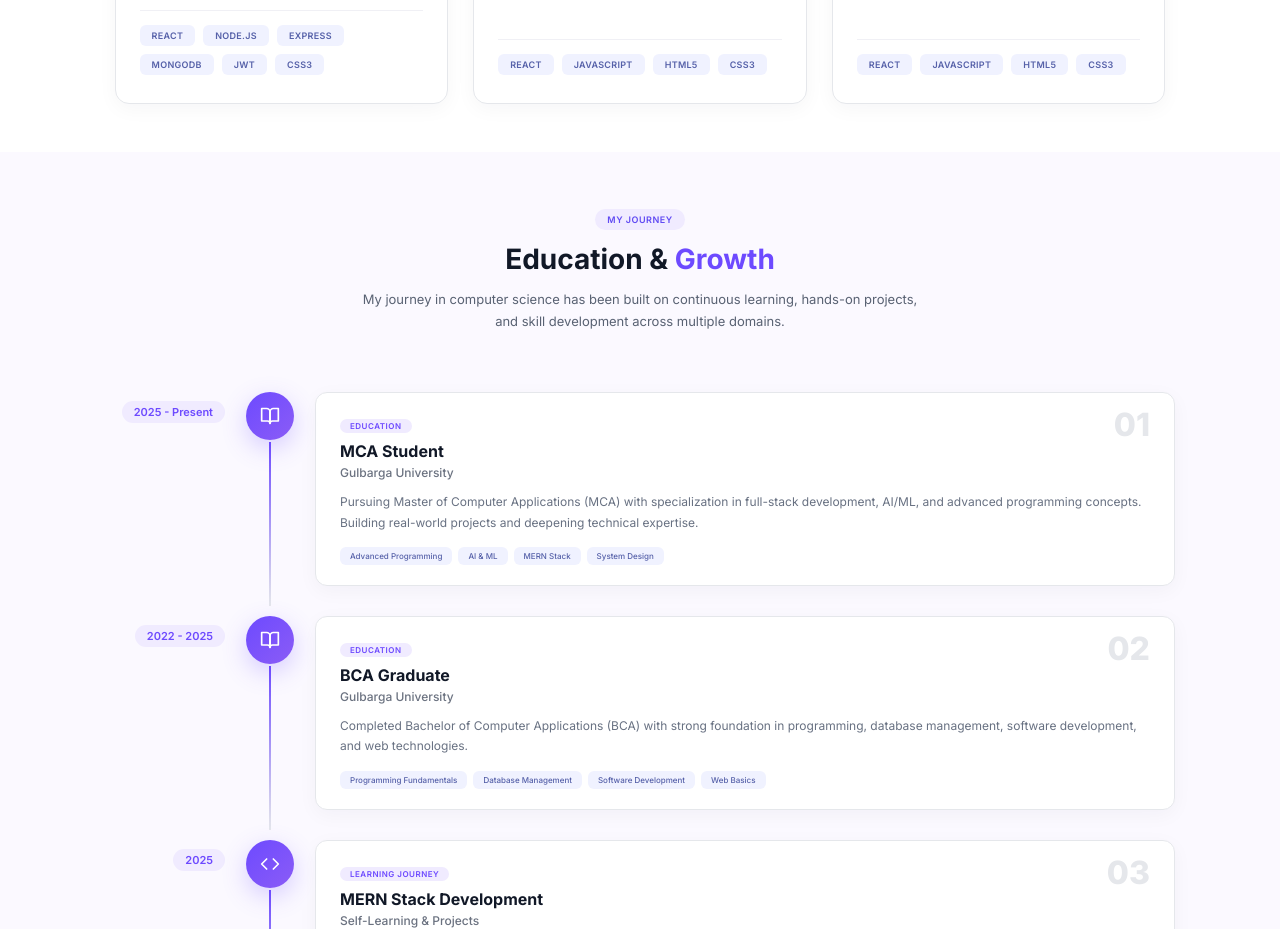
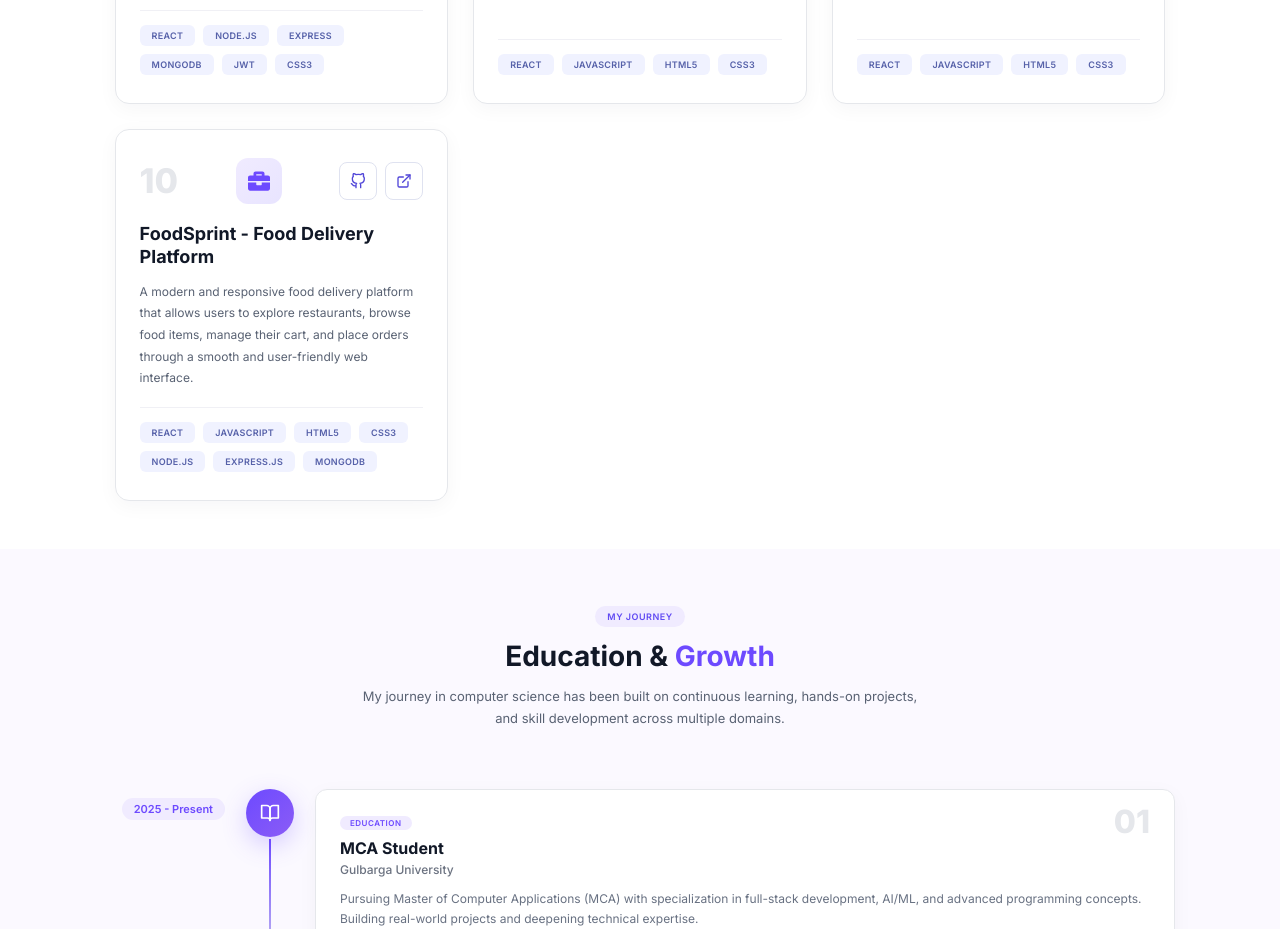
Before and after one commit to ShrishailChincholi/shrishail-devfolio, a React (Vite) app in the folder frontend/: page / in a window 1280 px wide. Shown: the part 3720-4649 px from the top of the page. Built offline with nearby package versions, Linux system fonts and the light colour scheme.

Commit message:
project added  FoodSprint food delivery system

```diff
--- a/frontend/src/data/projects.js
+++ b/frontend/src/data/projects.js
@@ -135,5 +135,22 @@ export const projects = [
     ],
     github: "https://github.com/ShrishailChincholi/aura-events-platform",
     live: "https://aura-events-platform.onrender.com"
-  }
+  },
+
+  {
+  title: "FoodSprint - Food Delivery Platform",
+  description:
+    "A modern and responsive food delivery platform that allows users to explore restaurants, browse food items, manage their cart, and place orders through a smooth and user-friendly web interface.",
+  technologies: [
+    "React",
+    "JavaScript",
+    "HTML5",
+    "CSS3",
+    "Node.js",
+    "Express.js",
+    "MongoDB"
+  ],
+  github: "https://github.com/ShrishailChincholi/FoodSprint",
+  live: "https://foodsprint-p0oc.onrender.com"
+}
 ];
```
